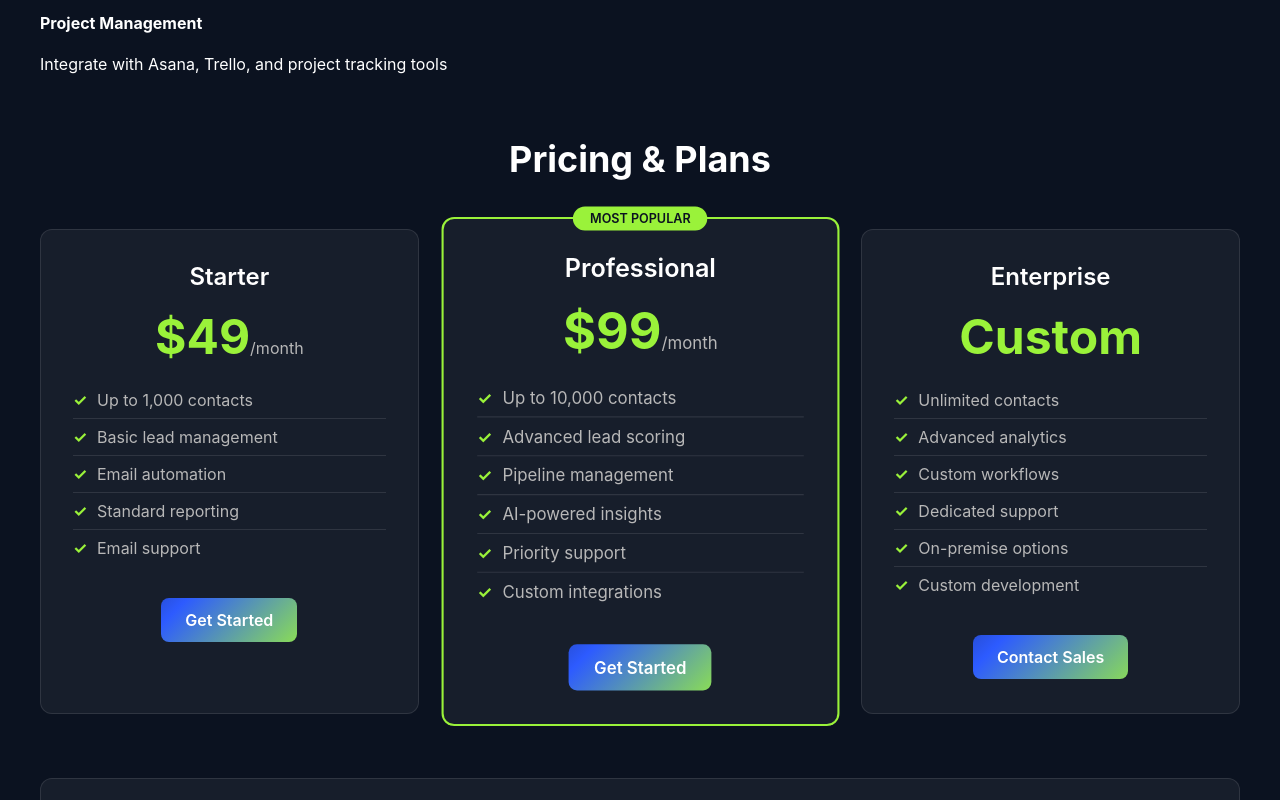
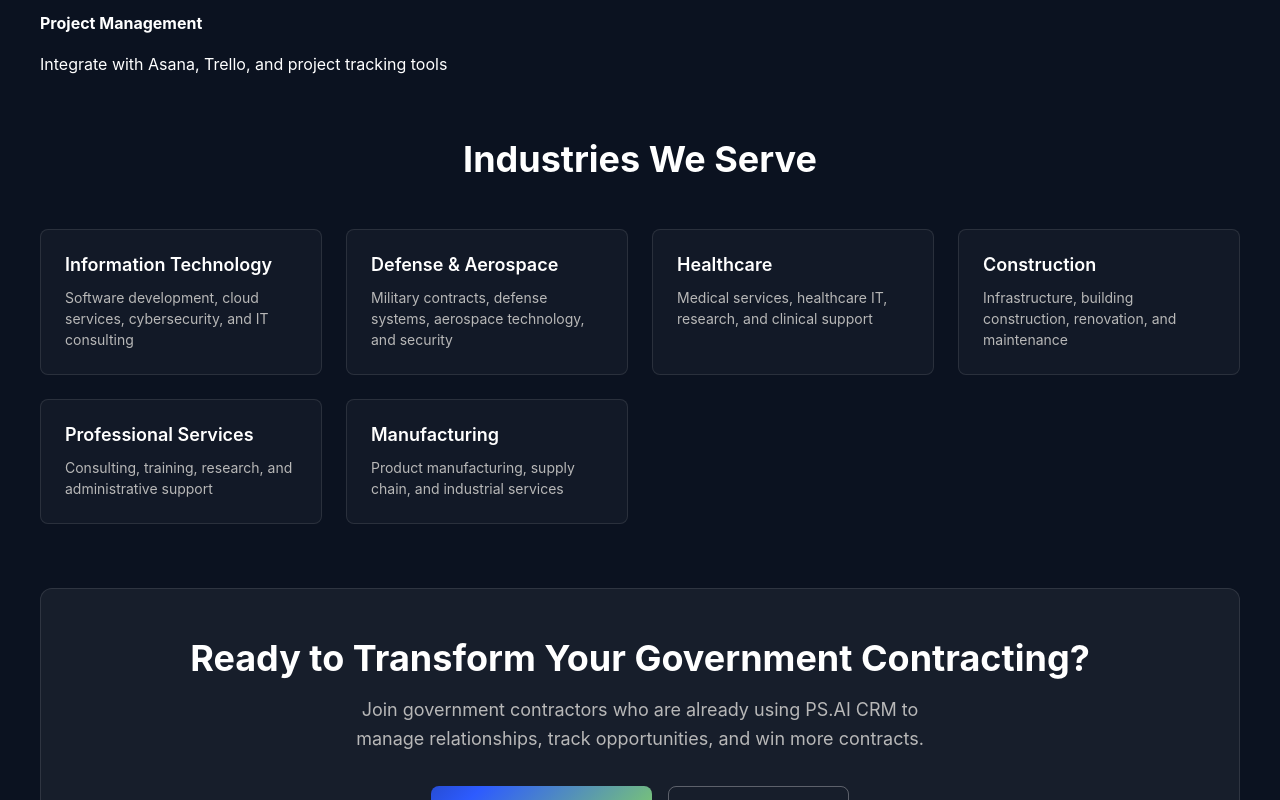
Before and after one commit to matthewbaumeister/PSAI-Website, a Next.js app: page /crm in a window 1280 px wide. Shown: the part 2840-3640 px from the top of the page. Built offline with nearby package versions, Linux system fonts and the light colour scheme.

Commit message:
Remove all pricing sections from solution pages - preparing for future subscription membership tool

```diff
--- a/src/app/compliance/page.tsx
+++ b/src/app/compliance/page.tsx
@@ -192,50 +192,6 @@ export default function CompliancePage() {
           </div>
         </div>
 
-        <div className="content-section">
-          <h2>Pricing & Plans</h2>
-          <div className="pricing-grid">
-            <div className="pricing-card">
-              <h3>Basic Templates</h3>
-              <div className="price">$99<span>/month</span></div>
-              <ul>
-                <li>Standard compliance templates</li>
-                <li>Basic AI compliance checking</li>
-                <li>Email support</li>
-                <li>Perfect for small businesses</li>
-              </ul>
-              <a href="/contact" className="btn btn-primary">Get Started</a>
-            </div>
-            <div className="pricing-card featured">
-              <div className="featured-badge">Most Popular</div>
-              <h3>Custom Templates</h3>
-              <div className="price">$299<span>/month</span></div>
-              <ul>
-                <li>Custom tailored templates</li>
-                <li>Advanced AI compliance checking</li>
-                <li>PhD-level writer support</li>
-                <li>Industry-specific optimization</li>
-                <li>Priority support</li>
-                <li>Template customization</li>
-              </ul>
-              <a href="/contact" className="btn btn-primary">Get Started</a>
-            </div>
-            <div className="pricing-card">
-              <h3>Enterprise Solutions</h3>
-              <div className="price">Custom</div>
-              <ul>
-                <li>Full custom template development</li>
-                <li>Dedicated PhD writer team</li>
-                <li>Advanced AI integration</li>
-                <li>Training and onboarding</li>
-                <li>SLA guarantees</li>
-                <li>White-label options</li>
-              </ul>
-              <a href="/contact" className="btn btn-primary">Contact Sales</a>
-            </div>
-          </div>
-        </div>
-
         <div className="cta-section">
           <h2>Ready for AI + Human Expertise?</h2>
           <p>
--- a/src/app/crm/page.tsx
+++ b/src/app/crm/page.tsx
@@ -155,55 +155,40 @@ export default function CRMPage() {
         </div>
 
         <div className="content-section">
-          <h2>Pricing & Plans</h2>
-          <div className="pricing-grid">
-            <div className="pricing-card">
-              <h3>Starter</h3>
-              <div className="price">$49<span>/month</span></div>
-              <ul>
-                <li>Up to 1,000 contacts</li>
-                <li>Basic lead management</li>
-                <li>Email automation</li>
-                <li>Standard reporting</li>
-                <li>Email support</li>
-              </ul>
-              <a href="/contact" className="btn btn-primary">Get Started</a>
+          <h2>Industries We Serve</h2>
+          <div className="industries">
+            <div className="industry">
+              <h4>Information Technology</h4>
+              <p>Software development, cloud services, cybersecurity, and IT consulting</p>
             </div>
-            <div className="pricing-card featured">
-              <div className="featured-badge">Most Popular</div>
-              <h3>Professional</h3>
-              <div className="price">$99<span>/month</span></div>
-              <ul>
-                <li>Up to 10,000 contacts</li>
-                <li>Advanced lead scoring</li>
-                <li>Pipeline management</li>
-                <li>AI-powered insights</li>
-                <li>Priority support</li>
-                <li>Custom integrations</li>
-              </ul>
-              <a href="/contact" className="btn btn-primary">Get Started</a>
+            <div className="industry">
+              <h4>Defense & Aerospace</h4>
+              <p>Military contracts, defense systems, aerospace technology, and security</p>
             </div>
-            <div className="pricing-card">
-              <h3>Enterprise</h3>
-              <div className="price">Custom</div>
-              <ul>
-                <li>Unlimited contacts</li>
-                <li>Advanced analytics</li>
-                <li>Custom workflows</li>
-                <li>Dedicated support</li>
-                <li>On-premise options</li>
-                <li>Custom development</li>
-              </ul>
-              <a href="/contact" className="btn btn-primary">Contact Sales</a>
+            <div className="industry">
+              <h4>Healthcare</h4>
+              <p>Medical services, healthcare IT, research, and clinical support</p>
+            </div>
+            <div className="industry">
+              <h4>Construction</h4>
+              <p>Infrastructure, building construction, renovation, and maintenance</p>
+            </div>
+            <div className="industry">
+              <h4>Professional Services</h4>
+              <p>Consulting, training, research, and administrative support</p>
+            </div>
+            <div className="industry">
+              <h4>Manufacturing</h4>
+              <p>Product manufacturing, supply chain, and industrial services</p>
             </div>
           </div>
         </div>
 
         <div className="cta-section">
-          <h2>Ready to Transform Your Customer Relationships?</h2>
+          <h2>Ready to Transform Your Government Contracting?</h2>
           <p>
-            Join procurement professionals who are already using PS.AI CRM to win more contracts
-            and build stronger customer relationships.
+            Join government contractors who are already using PS.AI CRM to manage relationships,
+            track opportunities, and win more contracts.
           </p>
           <div className="cta-buttons">
             <a href="/contact" className="btn btn-primary btn-lg">Get Started Today</a>
--- a/src/app/market-research/page.tsx
+++ b/src/app/market-research/page.tsx
@@ -200,50 +200,6 @@ export default function MarketResearchPage() {
           </div>
         </div>
 
-        <div className="content-section">
-          <h2>Pricing & Plans</h2>
-          <div className="pricing-grid">
-            <div className="pricing-card">
-              <h3>Basic Access</h3>
-              <div className="price">$99<span>/month</span></div>
-              <ul>
-                <li>Basic proprietary data access</li>
-                <li>Standard search capabilities</li>
-                <li>Industry tracking tools</li>
-                <li>Email support</li>
-              </ul>
-              <a href="/contact" className="btn btn-primary">Get Started</a>
-            </div>
-            <div className="pricing-card featured">
-              <div className="featured-badge">Most Popular</div>
-              <h3>Professional Platform</h3>
-              <div className="price">$199<span>/month</span></div>
-              <ul>
-                <li>Full proprietary data access</li>
-                <li>Advanced search and analysis</li>
-                <li>Industry creation tools</li>
-                <li>Competitive intelligence</li>
-                <li>Priority support</li>
-                <li>API access</li>
-              </ul>
-              <a href="/contact" className="btn btn-primary">Get Started</a>
-            </div>
-            <div className="pricing-card">
-              <h3>Enterprise Solutions</h3>
-              <div className="price">Custom</div>
-              <ul>
-                <li>Custom data solutions</li>
-                <li>Dedicated research team</li>
-                <li>White-label platform</li>
-                <li>Training and onboarding</li>
-                <li>SLA guarantees</li>
-                <li>Custom integrations</li>
-              </ul>
-              <a href="/contact" className="btn btn-primary">Contact Sales</a>
-            </div>
-          </div>
-        </div>
-
         <div className="cta-section">
           <h2>Ready for Proprietary Market Intelligence?</h2>
           <p>
--- a/src/app/search/page.tsx
+++ b/src/app/search/page.tsx
@@ -182,50 +182,6 @@ export default function SearchPage() {
           </div>
         </div>
 
-        <div className="content-section">
-          <h2>Pricing & Plans</h2>
-          <div className="pricing-grid">
-            <div className="pricing-card">
-              <h3>Basic</h3>
-              <div className="price">$79<span>/month</span></div>
-              <ul>
-                <li>Basic DoD opportunity search</li>
-                <li>Limited agency coverage</li>
-                <li>Standard filtering options</li>
-                <li>Email support</li>
-              </ul>
-              <a href="/contact" className="btn btn-primary">Get Started</a>
-            </div>
-            <div className="pricing-card featured">
-              <div className="featured-badge">Most Popular</div>
-              <h3>Professional</h3>
-              <div className="price">$149<span>/month</span></div>
-              <ul>
-                <li>Full DoD-wide search access</li>
-                <li>All agencies and commands</li>
-                <li>Advanced filtering and analytics</li>
-                <li>Contract intelligence features</li>
-                <li>Priority support</li>
-                <li>API access</li>
-              </ul>
-              <a href="/contact" className="btn btn-primary">Get Started</a>
-            </div>
-            <div className="pricing-card">
-              <h3>Enterprise</h3>
-              <div className="price">Custom</div>
-              <ul>
-                <li>Custom DoD search solutions</li>
-                <li>Dedicated support team</li>
-                <li>Training and onboarding</li>
-                <li>Custom integrations</li>
-                <li>SLA guarantees</li>
-                <li>White-label options</li>
-              </ul>
-              <a href="/contact" className="btn btn-primary">Contact Sales</a>
-            </div>
-          </div>
-        </div>
-
         <div className="cta-section">
           <h2>Ready to Dominate DoD Contracting?</h2>
           <p>
--- a/src/app/small-business/page.tsx
+++ b/src/app/small-business/page.tsx
@@ -162,51 +162,6 @@ export default function SmallBusinessPage() {
           </div>
         </div>
 
-        <div className="content-section">
-          <h2>Pricing & Plans</h2>
-          <div className="pricing-grid">
-            <div className="pricing-card">
-              <h3>Small Business Starter</h3>
-              <div className="price">$49<span>/month</span></div>
-              <ul>
-                <li>Basic SBIR opportunity search</li>
-                <li>SBA program tracking</li>
-                <li>Set-aside opportunity alerts</li>
-                <li>Email support</li>
-                <li>Perfect for businesses under $1M</li>
-              </ul>
-              <a href="/contact" className="btn btn-primary">Get Started</a>
-            </div>
-            <div className="pricing-card featured">
-              <div className="featured-badge">Most Popular</div>
-              <h3>Small Business Professional</h3>
-              <div className="price">$99<span>/month</span></div>
-              <ul>
-                <li>Full proprietary search access</li>
-                <li>Advanced SBIR tracking</li>
-                <li>Comprehensive SBA database</li>
-                <li>Set-aside intelligence</li>
-                <li>Priority support</li>
-                <li>API access</li>
-              </ul>
-              <a href="/contact" className="btn btn-primary">Get Started</a>
-            </div>
-            <div className="pricing-card">
-              <h3>Small Business Enterprise</h3>
-              <div className="price">$199<span>/month</span></div>
-              <ul>
-                <li>Everything in Professional</li>
-                <li>Dedicated small business advisor</li>
-                <li>Custom training and onboarding</li>
-                <li>White-label options</li>
-                <li>SLA guarantees</li>
-                <li>Custom integrations</li>
-              </ul>
-              <a href="/contact" className="btn btn-primary">Contact Sales</a>
-            </div>
-          </div>
-        </div>
-
         <div className="cta-section">
           <h2>Ready to Access Our Proprietary Small Business Platform?</h2>
           <p>
--- a/src/app/write/page.tsx
+++ b/src/app/write/page.tsx
@@ -236,50 +236,6 @@ export default function WritePage() {
           </div>
         </div>
 
-        <div className="content-section">
-          <h2>Pricing & Plans</h2>
-          <div className="pricing-grid">
-            <div className="pricing-card">
-              <h3>AI-Assisted Writing</h3>
-              <div className="price">$149<span>/month</span></div>
-              <ul>
-                <li>AI-enhanced content generation</li>
-                <li>Human oversight and editing</li>
-                <li>Basic compliance checking</li>
-                <li>Email support</li>
-              </ul>
-              <a href="/contact" className="btn btn-primary">Get Started</a>
-            </div>
-            <div className="pricing-card featured">
-              <div className="featured-badge">Most Popular</div>
-              <h3>Manual Writing Service</h3>
-              <div className="price">$399<span>/month</span></div>
-              <ul>
-                <li>100% manual writing by PhD writers</li>
-                <li>Custom content creation</li>
-                <li>Multiple review rounds</li>
-                <li>Direct writer communication</li>
-                <li>Priority support</li>
-                <li>Quality guarantee</li>
-              </ul>
-              <a href="/contact" className="btn btn-primary">Get Started</a>
-            </div>
-            <div className="pricing-card">
-              <h3>Enterprise Solutions</h3>
-              <div className="price">Custom</div>
-              <ul>
-                <li>Dedicated writing team</li>
-                <li>Custom service packages</li>
-                <li>Training and onboarding</li>
-                <li>SLA guarantees</li>
-                <li>White-label options</li>
-                <li>Custom integrations</li>
-              </ul>
-              <a href="/contact" className="btn btn-primary">Contact Sales</a>
-            </div>
-          </div>
-        </div>
-
         <div className="cta-section">
           <h2>Ready for PhD-Level Writing Excellence?</h2>
           <p>
```
